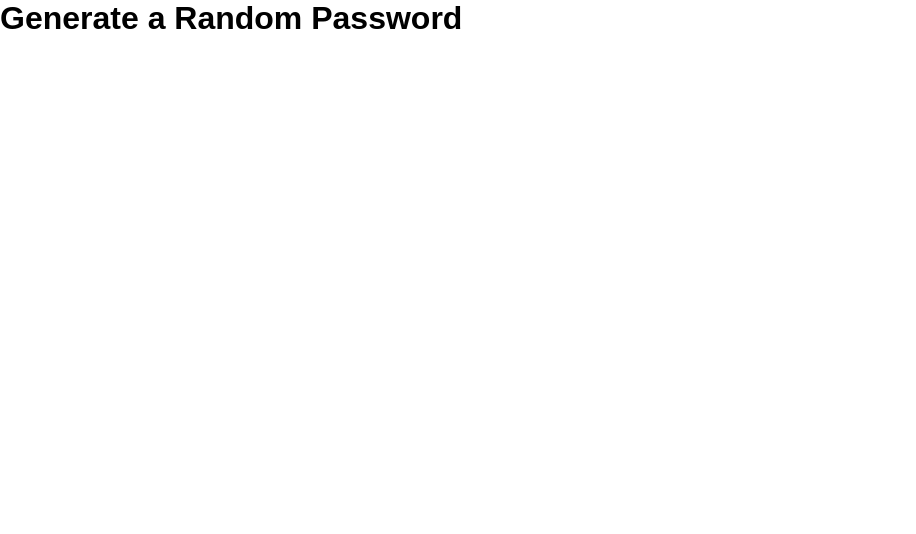
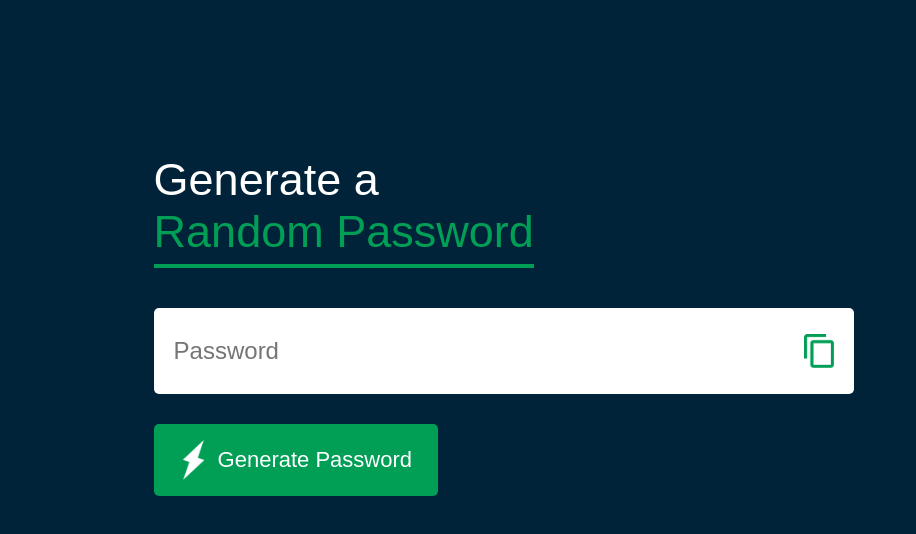
Before and after one commit to SwetaJaiswal9/Random-Password-Generator, a plain HTML site: page index.html in a window 1280 px wide. Shown: the whole page, without its empty margins (0-916 px from the left). Drawn offline with Linux system fonts and the light colour scheme.

Commit message:
Add HTML structure and CSS styling for Password display and generate Password button

```diff
--- a/index.html
+++ b/index.html
@@ -8,7 +8,12 @@
 </head>
 <body>
     <div class="container">
-        <h1>Generate a Random Password</h1>
+        <h1>Generate a <br><span>Random Password</span></h1>
+        <div class="display">
+            <input type="text" id="password" placeholder="Password">
+            <img src="images/copy.png">
+        </div>
+        <button><img src="images/generate.png">Generate Password</button>
     </div>
 
 </body>
--- a/style.css
+++ b/style.css
@@ -4,3 +4,69 @@
     font-family: 'Poppins', sans-serif;
     box-sizing: border-box;
 }
+
+body{
+    background: #002339;
+    color: #fff;
+}
+
+.container{
+    margin: 12%;
+    width: 90%;
+    max-width: 700px;
+}
+
+.container .display{
+    width: 100%;
+    margin-top: 50px;
+    margin-bottom: 30px;
+    background-color: #fff;
+    color: #333;
+    display: flex;
+    align-items: center;
+    justify-content: space-between;
+    padding: 26px 20px;
+    border-radius: 5px;
+}
+
+.container h1{
+    font-weight: 500;
+    font-size: 45px;
+}
+
+.container h1 span{
+    color: #019f55;
+    border-bottom: 4px solid #019f55;
+    padding-bottom: 7px;
+}
+
+.container .display img{
+    width: 30px;
+    cursor: pointer;
+}
+
+.container .display input{
+    border: 0;
+    outline: 0;
+    font-size: 24px;
+}
+
+.container button img{
+    width: 28px;
+    margin-right: 10px;
+}
+
+.container button{
+    border: 0;
+    outline: 0;
+    background-color: #019f55;
+    color: #fff;
+    font-size: 22px;
+    font-weight: 300;
+    display: flex;
+    align-items: center;
+    justify-content: center;
+    padding: 16px 26px;
+    border-radius: 5px;
+    cursor: pointer;
+}
```
